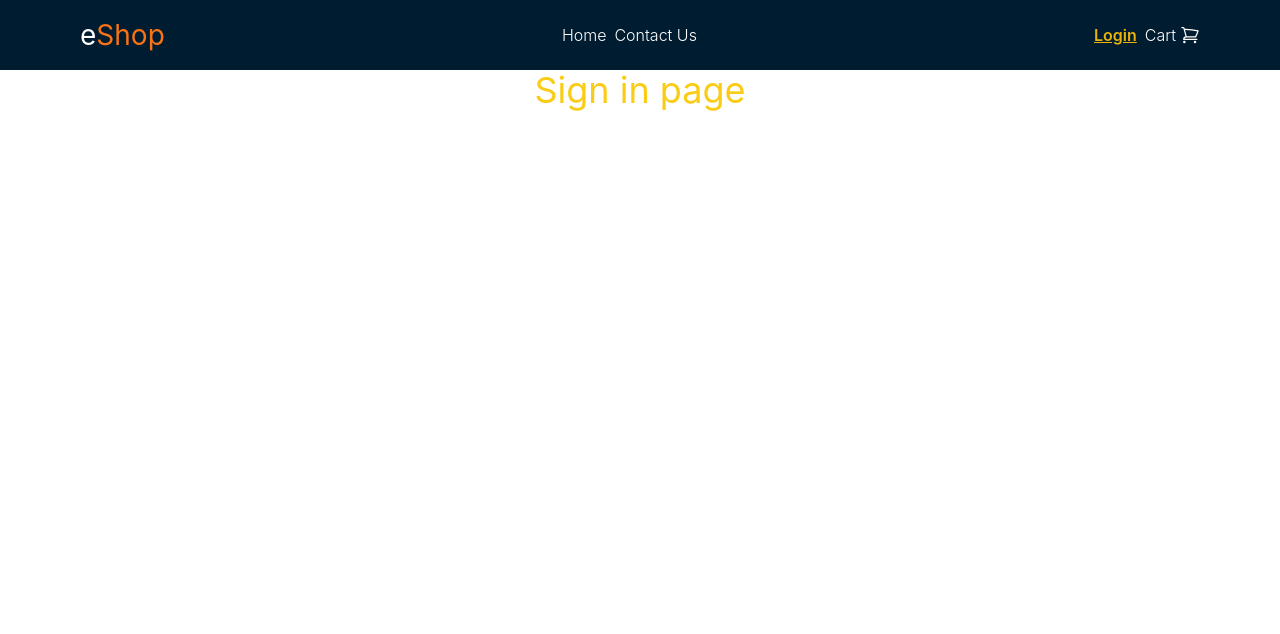
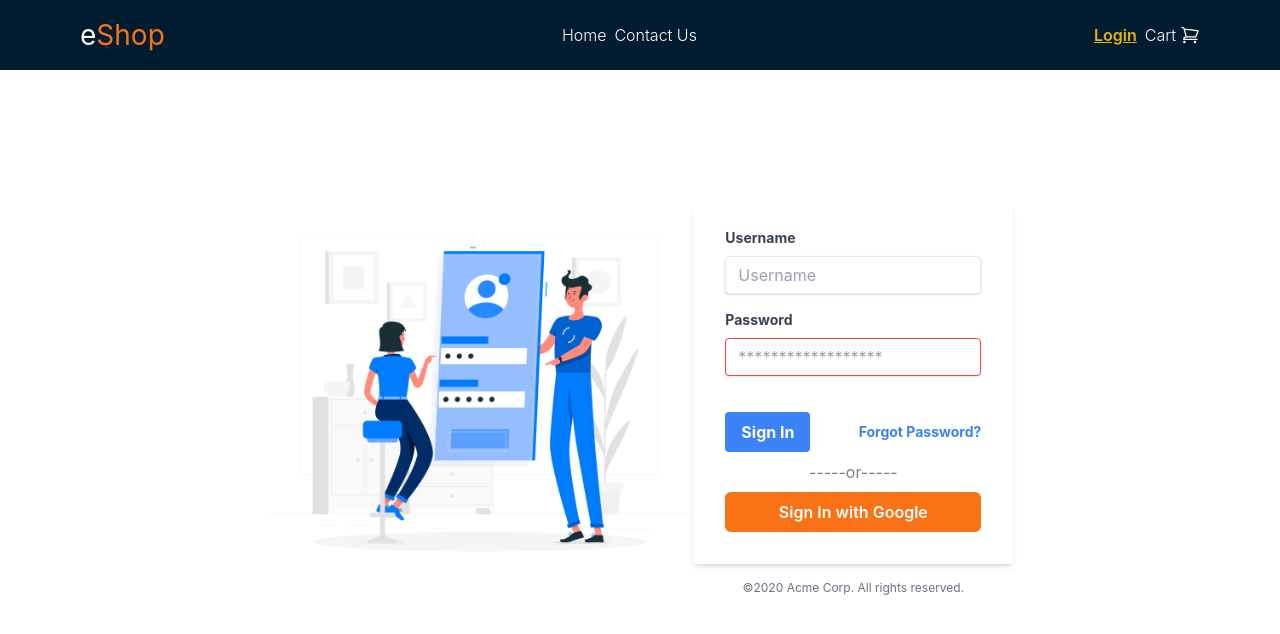
Before and after one commit to Muhammad-Saad0/E-commerce-website, a React (Create React App) app in the folder client/: page / in a window 1280 px wide. Shown: the top 634 px of the page. Built offline with nearby package versions, Linux system fonts and the light colour scheme.

Commit message:
login page UI

```diff
--- a/client/src/components/Navbar.jsx
+++ b/client/src/components/Navbar.jsx
@@ -13,7 +13,7 @@ const Navbar = () => {
     console.log(activePage);
   }, []);
   return (
-    <nav className="flex px-20 flex-row h-[70px] bg-primary justify-between items-center">
+    <nav className="fixed w-full flex px-20 flex-row h-[70px] bg-primary justify-between items-center">
       <div>
         <h1 className="text-white text-[28px]">
           e
--- a/client/src/pages/SignInPage.jsx
+++ b/client/src/pages/SignInPage.jsx
@@ -1,12 +1,106 @@
-import React from "react";
+import React, {
+  useEffect,
+  useState,
+} from "react";
 
 const SignInPage = () => {
+  const [formData, setFormData] = useState({
+    username: "",
+    password: "",
+  });
+
+  useEffect(() => {
+    console.log(formData);
+  }, [formData]);
   return (
-    <div>
-      <h1 className="text-4xl text-center text-yellow-400">
-        Sign in page
-      </h1>
-    </div>
+    <section className="h-screen">
+      <div className="flex flex-row w-full h-screen items-center justify-center">
+        <img
+          className="object-contain w-1/3"
+          src="/SignIn.jpg"
+          alt=""
+        />
+        <div className="w-full max-w-xs">
+          <form
+            onSubmit={(event) => {
+              event.preventDefault();
+              console.log("hellooo");
+            }}
+            className="bg-white shadow-md rounded px-8 pt-6 pb-8 mb-4"
+          >
+            <div className="mb-4">
+              <label
+                className="block text-gray-700 text-sm font-bold mb-2"
+                htmlFor="username"
+              >
+                Username
+              </label>
+              <input
+                required
+                onChange={(event) => {
+                  setFormData({
+                    ...formData,
+                    username: event.target.value,
+                  });
+                }}
+                className="shadow appearance-none border rounded w-full py-2 px-3 text-gray-700 leading-tight focus:outline-none focus:shadow-outline"
+                id="username"
+                type="text"
+                placeholder="Username"
+              />
+            </div>
+            <div className="mb-6">
+              <label
+                className="block text-gray-700 text-sm font-bold mb-2"
+                htmlFor="password"
+              >
+                Password
+              </label>
+              <input
+                required
+                onChange={(event) => {
+                  setFormData({
+                    ...formData,
+                    password: event.target.value,
+                  });
+                }}
+                className="shadow appearance-none border border-red-500 rounded w-full py-2 px-3 text-gray-700 mb-3 leading-tight focus:outline-none focus:shadow-outline"
+                id="password"
+                type="password"
+                placeholder="******************"
+              />
+              <p className="text-red-500 text-xs italic hidden">
+                Please choose a password.
+              </p>
+            </div>
+            <div className="flex items-center justify-between">
+              <button className="bg-blue-500 hover:bg-blue-700 text-white font-bold py-2 px-4 rounded focus:outline-none focus:shadow-outline">
+                Sign In
+              </button>
+              <a
+                className="inline-block align-baseline font-bold text-sm text-blue-500 hover:text-blue-800"
+                href="#"
+              >
+                Forgot Password?
+              </a>
+            </div>
+            <p className="text-center opacity-50 my-2">
+              -----or-----
+            </p>
+            <button
+              className="bg-orange-500 text-white w-full text-center py-2 rounded-[6px] font-semibold"
+              type="button"
+            >
+              Sign In with Google
+            </button>
+          </form>
+          <p className="text-center text-gray-500 text-xs">
+            &copy;2020 Acme Corp. All rights
+            reserved.
+          </p>
+        </div>
+      </div>
+    </section>
   );
 };
 
```
Also changed, not shown: client/public/SignIn.jpg (added), client/public/google-icon.png (added).
